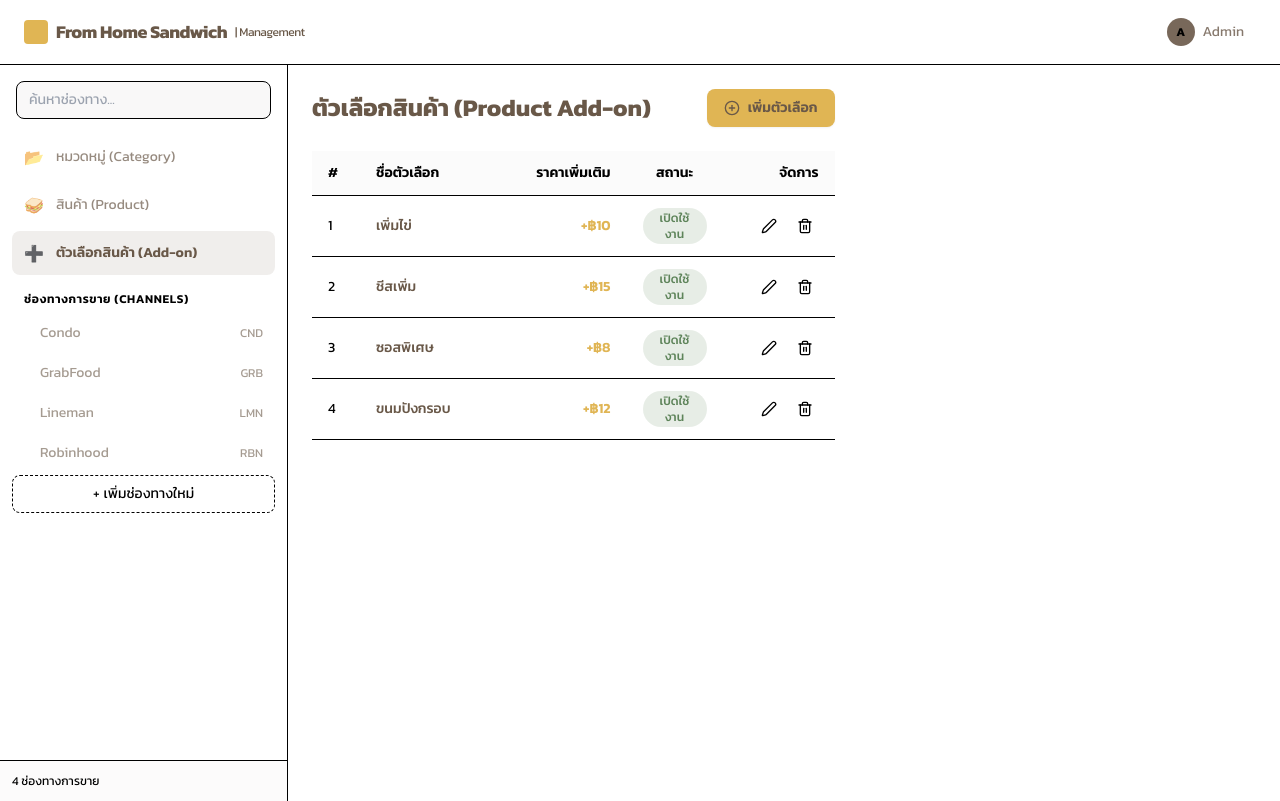
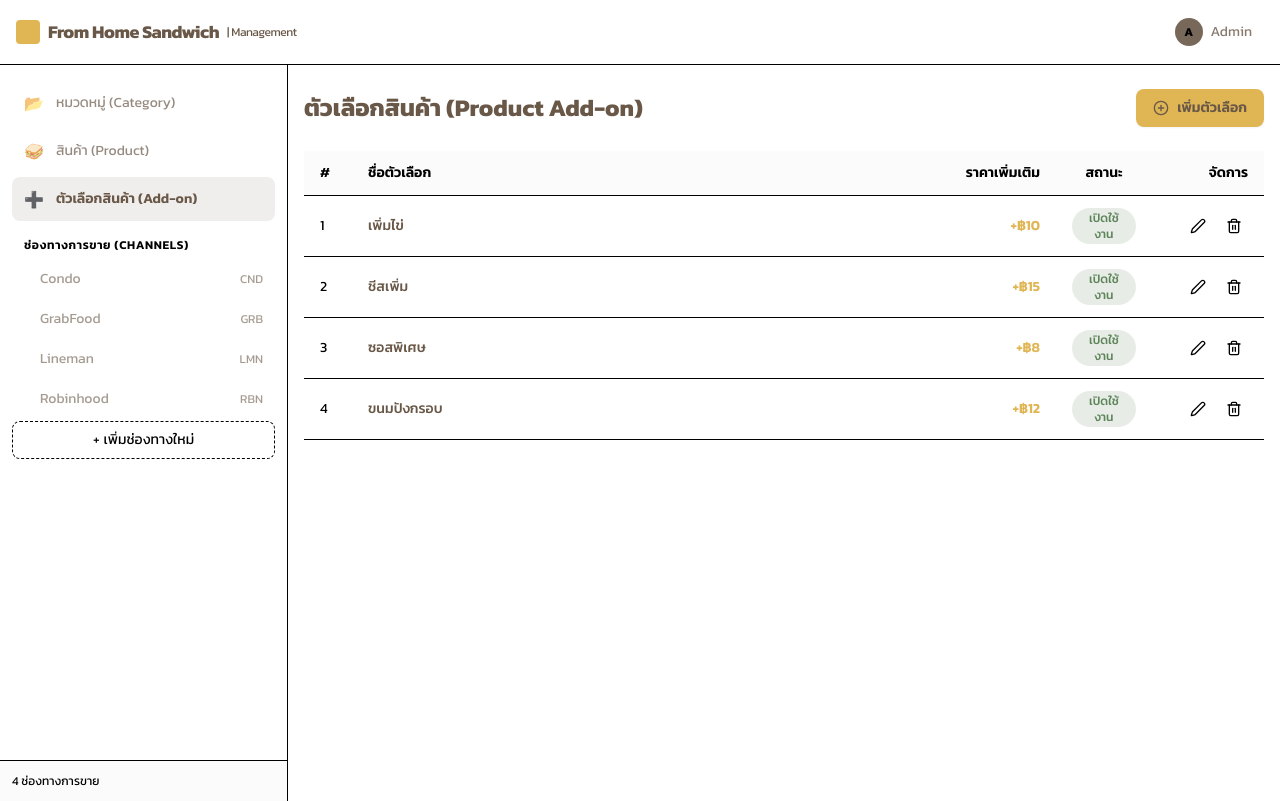
Before and after one commit to BlackMocca/fromhome-sandwich, a Next.js app in the folder web/: page /management/addons in a window 1280 px wide. Built offline with nearby package versions, Linux system fonts and the light colour scheme.

Commit message:
redesign

```diff
--- a/web/app/Navbar.tsx
+++ b/web/app/Navbar.tsx
@@ -4,8 +4,8 @@ import { openMobileSidebar } from './mobile-sidebar';
 
 export default function Navbar() {
   return (
-    <header className="border-b border-border/50 px-4 sm:px-6 py-3 bg-white sticky top-0 z-20">
-      <div className="flex items-center justify-between max-w-[1440px] mx-auto">
+    <header className="border-b border-border/50 px-4 py-3 bg-white sticky top-0 z-20">
+      <div className="flex items-center justify-between w-full max-w-[1440px] mx-auto">
         {/* Left side: Hamburger + Logo */}
         <div className="flex items-center gap-3">
           {/* Hamburger button for mobile/tablet */}
--- a/web/app/layout.tsx
+++ b/web/app/layout.tsx
@@ -43,10 +43,9 @@ export default function RootLayout({
         {/* Top Navbar */}
         <Navbar />
 
-        {/* Main layout: Sidebar (left) + Content (right) */}
-        <main className="flex">
+        <div className="w-full flex min-h-[calc(100vh-5rem)] max-w-[1440px] mx-auto">
           {children}
-        </main>
+        </div>
       </body>
     </html>
   );
--- a/web/app/management/addons/page.tsx
+++ b/web/app/management/addons/page.tsx
@@ -16,7 +16,7 @@ export default function AddonsPage() {
   const [addons] = useState(ADDONS);
 
   return (
-    <div>
+    <div className='w-full'>
       <div className="flex items-center justify-between mb-6">
         <h1 className="text-2xl font-bold text-primary">ตัวเลือกสินค้า (Product Add-on)</h1>
         <button type="button" className="btn-action flex items-center gap-2 text-sm">
--- a/web/app/management/layout.tsx
+++ b/web/app/management/layout.tsx
@@ -1,6 +1,6 @@
 'use client';
 
-import { useState, useMemo, useEffect } from 'react';
+import { useState, useEffect } from 'react';
 import Link from 'next/link';
 import { usePathname } from 'next/navigation';
 import { cn } from '@/lib/utils';
@@ -35,7 +35,6 @@ function closeMobileSidebar(): void {
 export default function ManagementLayout({ children }: { children: React.ReactNode }) {
   const pathname = usePathname();
   const [expandedChannel, setExpandedChannel] = useState<Channel | null>(null);
-  const [searchQuery, setSearchQuery] = useState('');
   // Responsive sidebar state - mobile only
   const [isMobileOpen, setIsMobileOpen] = useState(_isMobileSidebarOpen);
 
@@ -73,17 +72,11 @@ export default function ManagementLayout({ children }: { children: React.ReactNo
   // Detect if we're viewing a specific channel's product cards
   const isChannelCardsView = pathname.startsWith('/management/channels/');
 
-  const filteredChannels = useMemo(() => {
-    if (!searchQuery) return CHANNELS;
-    return CHANNELS.filter(ch => ch.name.toLowerCase().includes(searchQuery.toLowerCase()));
-  }, [searchQuery]);
-
   // Check if we're currently on a channel detail page
   const currentChannelCode = isChannelCardsView ? pathname.split('/').pop() : null;
-  const hasActiveChannel = expandedChannel || !!currentChannelCode;
 
   return (
-    <div className="flex h-[calc(100vh-4rem)]">
+    <div className="flex w-full h-[calc(100vh-4rem)]">
 
       {/* ── LEFT NAVBAR (Responsive) ─────────────── */}
       <aside className={cn(
@@ -100,19 +93,8 @@ export default function ManagementLayout({ children }: { children: React.ReactNo
           <ChevronLeft className="w-5 h-5 text-muted-foreground" />
         </button>
 
-        <div className="p-4">
-          {/* Search channel */}
-          <input
-            type="text"
-            placeholder="ค้นหาช่องทาง..."
-            value={searchQuery}
-            onChange={e => setSearchQuery(e.target.value)}
-            className="w-full px-3 py-2 rounded-lg border border-border text-sm bg-surface focus:ring-2 focus:ring-action/50 outline-none"
-          />
-        </div>
-
         {/* Navigation items */}
-        <nav className="px-3 space-y-1">
+        <nav className="px-3 space-y-1 py-4">
           {NAV_ITEMS.map(item => (
             <Link
               key={item.href}
@@ -136,7 +118,7 @@ export default function ManagementLayout({ children }: { children: React.ReactNo
             </p>
           </div>
 
-          {filteredChannels.map(channel => {
+          {CHANNELS.map(channel => {
             const isActiveChannel = expandedChannel?.id === channel.id;
             const isChannelPathname = pathname === `/management/channels/${channel.short_code}`;
 
@@ -210,7 +192,7 @@ export default function ManagementLayout({ children }: { children: React.ReactNo
       )}
 
       {/* ── RIGHT CONTENT ───────────────────── */}
-      <main className="flex-1 overflow-y-auto p-6 bg-background">
+      <main className="flex-1 w-full max-w-[1440px] mx-auto overflow-y-auto px-4 py-6 bg-background">
         {children}
       </main>
 
```
Also changed, not shown: web/test-width-check.mjs (added, +45 -0 lines), web/test-results/.last-run.json (added), 2 other files (tests, documents, lock files or other folders).
